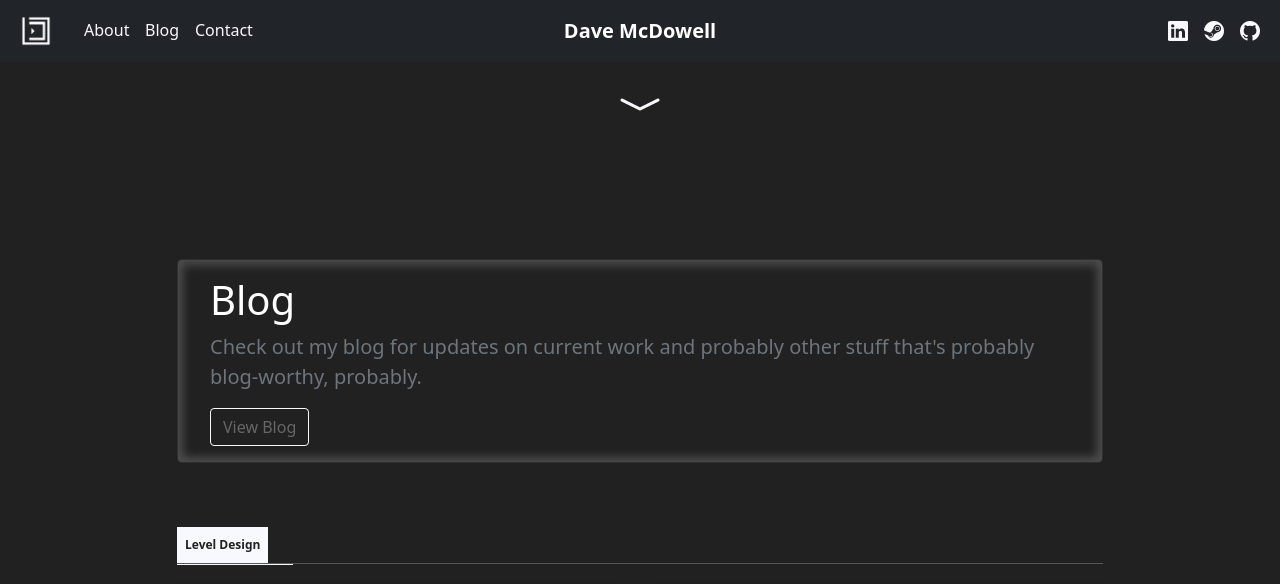
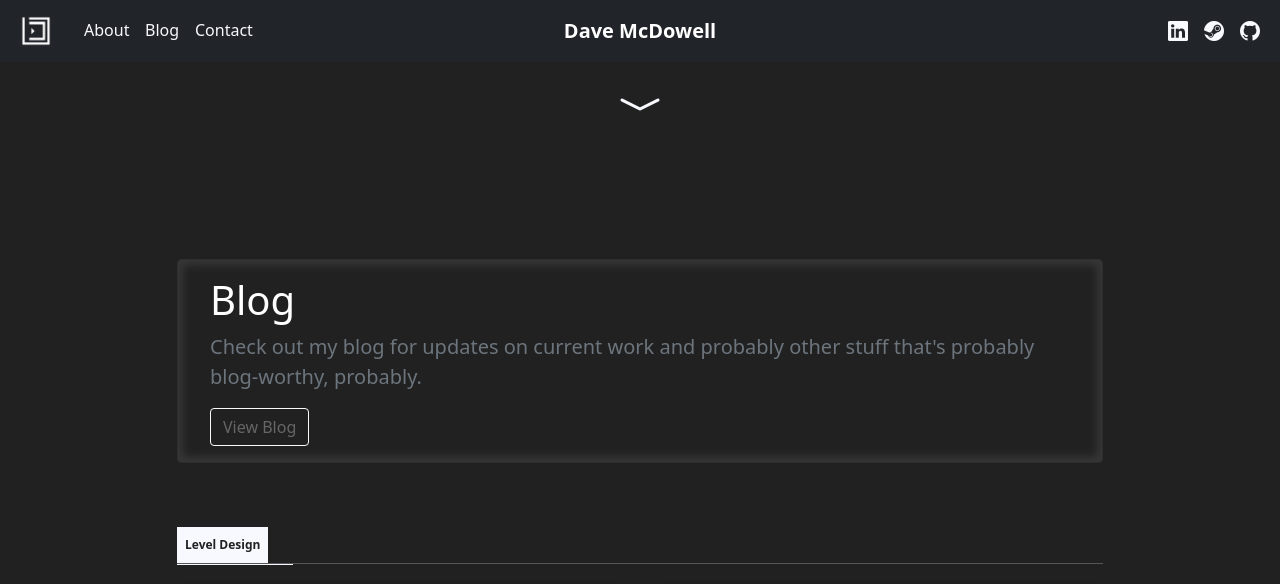
Before and after one commit to davemcdowell/portfolio, a Jekyll site: the page built from index.html, in a window 1280 px wide and 1400 px high, scrolled down 776 px. Shown: the top 584 px of the window. Built offline with Jekyll 4.4.1, drawn with Linux system fonts in a browser that asks for light colours; nearby versions of some CDN libraries; grey boxes are pictures that could not be loaded.

Commit message:
Update moxxi.css

```diff
--- a/assets/moxxi.css
+++ b/assets/moxxi.css
@@ -159,21 +159,16 @@ img { color: transparent; };
 }
 
 .bs-inner-hover {
-  -webkit-box-shadow: inset 0px 0px 10px 5px rgba(255,255,255,0.2);
-  box-shadow: inset 0px 0px 10px 5px rgba(255,255,255,0.2);
+  -webkit-box-shadow: inset 0px 0px 10px 5px rgba(255,255,255,0.1);
+  box-shadow: inset 0px 0px 10px 5px rgba(255,255,255,0.1);
   transition: all 0.35s ease-in-out;
 }
 
 .bs-inner-hover:hover
 .bs-inner-hover:active,
 .bs-inner-hover:focus {
-  -webkit-box-shadow: inset 0px 0px 16px 14px rgba(255,255,255,0.22);
-  box-shadow: inset 0px 0px 16px 14px rgba(255,255,255,0.22);
-}
-
-.bs-inner-hover {
-  -webkit-box-shadow: inset 0px 0px 10px 5px rgba(255,255,255,0.2);
-  box-shadow: inset 0px 0px 10px 5px rgba(255,255,255,0.2);
+  -webkit-box-shadow: inset 0px 0px 16px 14px rgba(255,255,255,0.12);
+  box-shadow: inset 0px 0px 16px 14px rgba(255,255,255,0.12);
 }
 
 .highlight-border {
```
